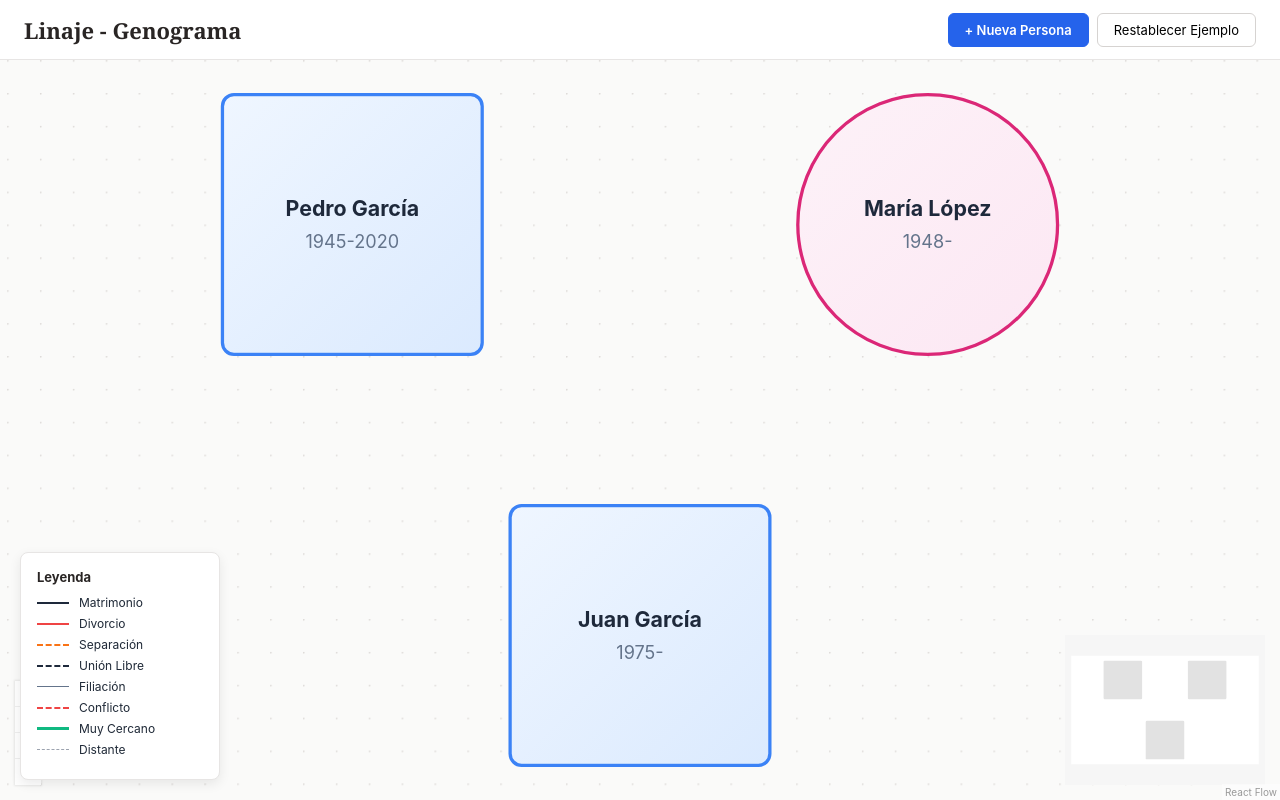
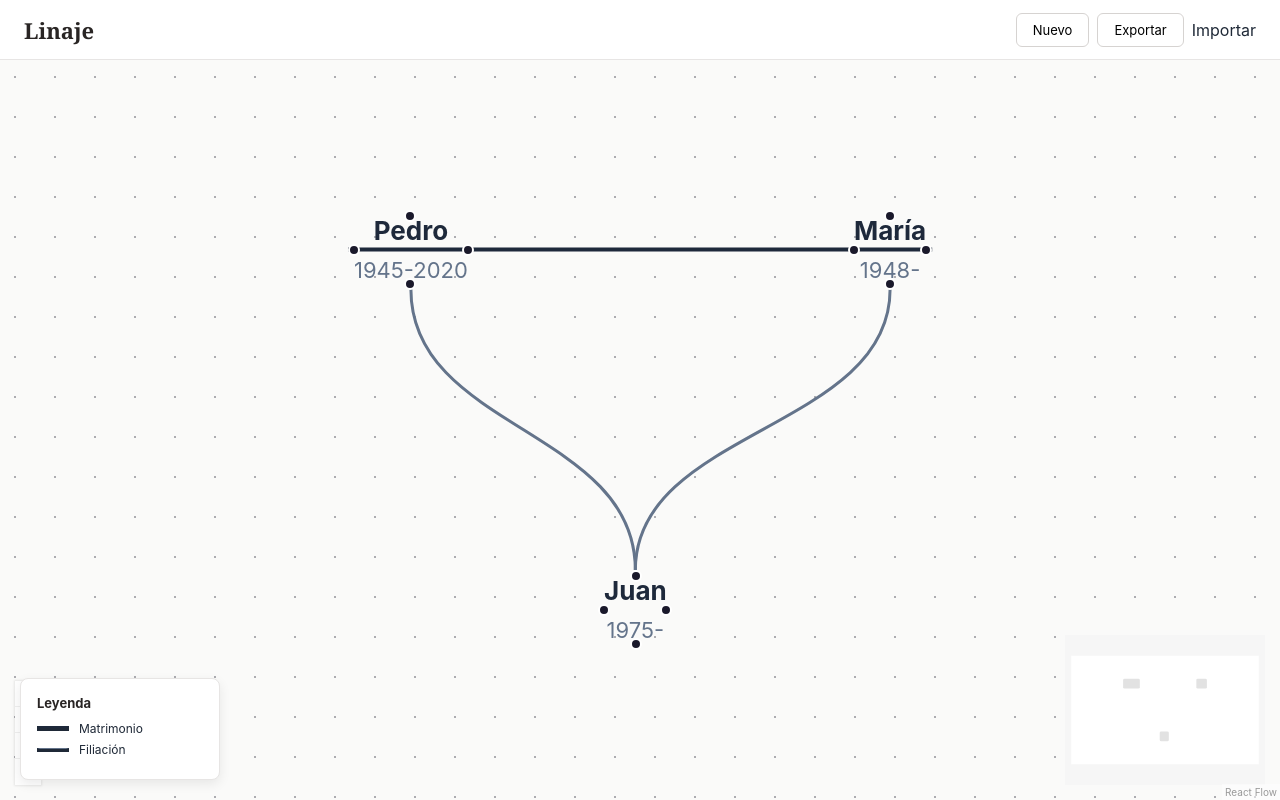
Before and after one commit to psjesusluis-coder/applinajez, a React (Vite) app in the folder Linaje/: page / in a window 1280 px wide. Built offline with nearby package versions, Linux system fonts and the light colour scheme.

Commit message:
Update App.jsx

```diff
--- a/Linaje/src/App.jsx
+++ b/Linaje/src/App.jsx
@@ -1,4 +1,4 @@
-import { useState, useCallback, useMemo, useEffect } from 'react';
+import { useState, useCallback, useEffect, useMemo } from 'react';
 import {
   ReactFlow,
   Background,
@@ -9,82 +9,103 @@ import {
   Position,
   applyNodeChanges,
   applyEdgeChanges,
-  getStraightPath,
-  getSmoothStepPath,
+  MarkerType,
 } from '@xyflow/react';
 import '@xyflow/react/dist/style.css';
 
 // ============================================================================
-// 1. CONFIGURACIÓN DE RELACIONES
+// 1. CONFIGURACIÓN DE TIPOS
 // ============================================================================
-const REL_TYPES = {
-  marriage: { label: 'Matrimonio', color: '#1e293b', width: 2, type: 'straight' },
-  divorce: { label: 'Divorcio', color: '#ef4444', width: 2, type: 'straight', deco: 'slash' },
-  separation: { label: 'Separación', color: '#f97316', width: 2, type: 'straight', dash: '4 4' },
-  cohabitation: { label: 'Unión Libre', color: '#1e293b', width: 2, dash: '6 4', type: 'straight' },
-  parent: { label: 'Filiación', color: '#64748b', width: 1.5, type: 'smoothstep' },
-  conflict: { label: 'Conflicto', color: '#ef4444', width: 2, dash: '6 4', type: 'straight' },
-  close: { label: 'Muy Cercano', color: '#10b981', width: 3, type: 'straight' },
-  distant: { label: 'Distante', color: '#9ca3af', width: 1.5, dash: '2 4', type: 'straight' },
+const VINCULOS = {
+  matrimonio: { label: 'Matrimonio', color: '#1e293b', width: 2 },
+  divorcio: { label: 'Divorcio', color: '#ef4444', width: 2, deco: 'slash' },
+  union: { label: 'Unión Libre', color: '#64748b', width: 2, dash: '6 4' },
+  filiacion: { label: 'Filiación', color: '#64748b', width: 1.5, type: 'smooth' },
 };
 
+const RELACIONES = {
+  cercano: { label: 'Cercano', color: '#10b981', width: 2 },
+  muy_cercano: { label: 'Muy Cercano', color: '#10b981', width: 3 },
+  distante: { label: 'Distante', color: '#9ca3af', width: 1.5, dash: '2 4' },
+  conflictivo: { label: 'Conflictivo', color: '#ef4444', width: 2, dash: '6 4' },
+  hostil: { label: 'Hostil', color: '#ef4444', width: 2, dash: '2 2' },
+  fusionado: { label: 'Fusionado', color: '#7c3aed', width: 3 },
+  abuso: { label: 'Abuso', color: '#dc2626', width: 2, dash: '1 3', arrow: true },
+};
+
+const ALL_TYPES = { ...VINCULOS, ...RELACIONES };
 const uid = () => Math.random().toString(36).substr(2, 9);
 
 // ============================================================================
-// 2. COMPONENTE: NODO DE PERSONA (Dimensiones Fijas 160x160)
+// 2. COMPONENTE: NODO DE PERSONA (Con botones flotantes integrados)
 // ============================================================================
 function PersonNode({ data, selected }) {
   const isFemale = data.gender === 'F';
   const isDeceased = data.deceased;
 
   return (
-    <div className={`person-node ${isFemale ? 'female' : 'male'} ${selected ? 'selected' : ''} ${isDeceased ? 'deceased' : ''}`}>
-      {/* Handles en 4 direcciones para conexiones precisas */}
-      <Handle type="source" position={Position.Top} id="t" className="node-handle" />
-      <Handle type="source" position={Position.Right} id="r" className="node-handle" />
-      <Handle type="source" position={Position.Bottom} id="b" className="node-handle" />
-      <Handle type="source" position={Position.Left} id="l" className="node-handle" />
+    <div className={`person ${isFemale ? 'person--f' : 'person--m'} ${selected ? 'is-selected' : ''} ${isDeceased ? 'is-deceased' : ''}`}>
+      {/* Handles para Vínculos de Pareja (Izquierda/Derecha) */}
+      <Handle type="source" position={Position.Left} id="left" className="handle handle-vinculo" />
+      <Handle type="target" position={Position.Right} id="right" className="handle handle-vinculo" />
+
+      {/* Handles para Filiación (Arriba/Abajo) */}
+      <Handle type="target" position={Position.Top} id="top" className="handle handle-filiacion" />
+      <Handle type="source" position={Position.Bottom} id="bottom" className="handle handle-filiacion" />
 
       <div className="person-content">
         <div className="person-name">{data.name || 'Sin nombre'}</div>
         {data.year && <div className="person-year">{data.year}</div>}
       </div>
+
+      {/* BOTONES FLOTANTES (Solo visibles si está seleccionado) */}
+      {selected && (
+        <>
+          <button className="float-btn float-top nodrag" onClick={(e) => e.stopPropagation()}>+ Padre/Madre</button>
+          <button className="float-btn float-bottom nodrag" onClick={(e) => e.stopPropagation()}>+ Hijo/a</button>
+          <button className="float-btn float-right nodrag" onClick={(e) => e.stopPropagation()}>+ Pareja</button>
+          <button className="float-btn float-left nodrag" onClick={(e) => e.stopPropagation()}>+ Hermano/a</button>
+        </>
+      )}
     </div>
   );
 }
 
 // ============================================================================
-// 3. COMPONENTE: LÍNEA PERSONALIZADA (Soporta divorcio, separación, etc.)
+// 3. COMPONENTE: EDGE PERSONALIZADO (Soporta barras de divorcio)
 // ============================================================================
 function CustomEdge({ sourceX, sourceY, targetX, targetY, sourcePosition, targetPosition, data }) {
-  const kind = data?.kind || 'parent';
-  const config = REL_TYPES[kind] || REL_TYPES.parent;
+  const kind = data?.kind;
+  const config = ALL_TYPES[kind] || VINCULOS.filiacion;
 
-  const edgeParams = { sourceX, sourceY, sourcePosition, targetX, targetY, targetPosition };
-  const [edgePath] = config.type === 'smoothstep'
-    ? getSmoothStepPath(edgeParams)[0]
-    : getStraightPath(edgeParams)[0];
-
-  const strokeStyle = {
-    stroke: config.color,
-    strokeWidth: config.width,
-    strokeDasharray: config.dash,
-  };
-
-  // Decoración especial para Divorcio (dos barras diagonales)
-  if (config.deco === 'slash') {
+  const isSmooth = config.type === 'smooth';
   const midX = (sourceX + targetX) / 2;
   const midY = (sourceY + targetY) / 2;
+
+  // Path de la línea
+  const path = isSmooth
+    ? `M ${sourceX} ${sourceY} C ${sourceX} ${midY}, ${targetX} ${midY}, ${targetX} ${targetY}`
+    : `M ${sourceX} ${sourceY} L ${targetX} ${targetY}`;
+
   return (
     <g>
-        <path d={edgePath} fill="none" style={strokeStyle} />
-        <line x1={midX - 6} y1={midY - 6} x2={midX + 6} y2={midY + 6} stroke={config.color} strokeWidth={2.5} />
-        <line x1={midX - 1} y1={midY - 6} x2={midX + 11} y2={midY + 6} stroke={config.color} strokeWidth={2.5} />
+      <path
+        d={path}
+        fill="none"
+        stroke={config.color}
+        strokeWidth={config.width}
+        strokeDasharray={config.dash}
+        markerEnd={config.arrow ? { type: MarkerType.ArrowClosed, color: config.color } : undefined}
+      />
+      {/* Barras diagonales para Divorcio */}
+      {config.deco === 'slash' && (
+        <>
+          <line x1={midX - 8} y1={midY - 8} x2={midX + 8} y2={midY + 8} stroke={config.color} strokeWidth={2.5} />
+          <line x1={midX - 2} y1={midY - 8} x2={midX + 14} y2={midY + 8} stroke={config.color} strokeWidth={2.5} />
+        </>
+      )}
     </g>
   );
-  }
-
-  return <path d={edgePath} fill="none" style={strokeStyle} />;
 }
 
 const nodeTypes = { person: PersonNode };
@@ -95,34 +116,31 @@ const edgeTypes = { custom: CustomEdge };
 // ============================================================================
 const INITIAL_DATA = {
   nodes: [
-    { id: '1', type: 'person', position: { x: 100, y: 150 }, data: { name: 'Pedro García', year: '1945-2020', gender: 'M' } },
-    { id: '2', type: 'person', position: { x: 450, y: 150 }, data: { name: 'María López', year: '1948-', gender: 'F' } },
-    { id: '3', type: 'person', position: { x: 275, y: 400 }, data: { name: 'Juan García', year: '1975-', gender: 'M' } },
+    { id: '1', type: 'person', position: { x: 100, y: 100 }, data: { name: 'Pedro', year: '1945-2020', gender: 'M' } },
+    { id: '2', type: 'person', position: { x: 350, y: 100 }, data: { name: 'María', year: '1948-', gender: 'F' } },
+    { id: '3', type: 'person', position: { x: 225, y: 280 }, data: { name: 'Juan', year: '1975-', gender: 'M' } },
   ],
   edges: [
-    { id: 'e1', source: '1', target: '2', type: 'custom', data: { kind: 'marriage' } },
-    { id: 'e2', source: '1', target: '2', type: 'custom', data: { kind: 'divorce' } }, // Línea roja sobre el matrimonio
-    { id: 'e3', source: '1', target: '3', type: 'custom', data: { kind: 'parent' } },
-    { id: 'e4', source: '2', target: '3', type: 'custom', data: { kind: 'parent' } },
+    { id: 'e1', source: '1', target: '2', sourceHandle: 'left', targetHandle: 'right', type: 'custom', data: { kind: 'matrimonio' } },
+    { id: 'e2', source: '1', target: '3', sourceHandle: 'bottom', targetHandle: 'top', type: 'custom', data: { kind: 'filiacion' } },
+    { id: 'e3', source: '2', target: '3', sourceHandle: 'bottom', targetHandle: 'top', type: 'custom', data: { kind: 'filiacion' } },
   ]
 };
 
 // ============================================================================
-// 5. COMPONENTE PRINCIPAL: APP
+// 5. APP PRINCIPAL
 // ============================================================================
 export default function App() {
   const [nodes, setNodes] = useState(INITIAL_DATA.nodes);
   const [edges, setEdges] = useState(INITIAL_DATA.edges);
   const [selectedId, setSelectedId] = useState(null);
+  const [relTarget, setRelTarget] = useState('');
+  const [relType, setRelType] = useState('cercano');
 
-  // Estado para el panel de relaciones
-  const [relTarget, setRelTarget] = useState('');
-  const [relType, setRelType] = useState('marriage');
-
-  // Cargar y guardar en localStorage
+  // Persistencia
   useEffect(() => {
     try {
-      const saved = localStorage.getItem('linaje-genograma-v7');
+      const saved = localStorage.getItem('linaje-final-v2');
       if (saved) {
         const data = JSON.parse(saved);
         setNodes(data.nodes || INITIAL_DATA.nodes);
@@ -132,13 +150,62 @@ export default function App() {
   }, []);
 
   useEffect(() => {
-    localStorage.setItem('linaje-genograma-v7', JSON.stringify({ nodes, edges }));
+    localStorage.setItem('linaje-final-v2', JSON.stringify({ nodes, edges }));
   }, [nodes, edges]);
 
   const onNodesChange = useCallback((changes) => setNodes((nds) => applyNodeChanges(changes, nds)), []);
   const onEdgesChange = useCallback((changes) => setEdges((eds) => applyEdgeChanges(changes, eds)), []);
 
-  // --- Acciones del Panel Lateral ---
+  // Conectar manualmente (arrastrar desde handles)
+  const onConnect = useCallback((params) => {
+    const sourceHandle = params.sourceHandle;
+    let kind = 'matrimonio';
+
+    if (sourceHandle === 'bottom' || sourceHandle === 'top') {
+      kind = 'filiacion';
+    }
+
+    const newEdge = { ...params, id: uid(), type: 'custom', data: { kind } };
+    setEdges((eds) => [...eds, newEdge]);
+  }, []);
+
+  // --- ACCIONES DE BOTONES FLOTANTES ---
+  const addParent = useCallback(() => {
+    if (!selectedId) return;
+    const node = nodes.find(n => n.id === selectedId);
+    const id = uid();
+    setNodes((nds) => [...nds, { id, type: 'person', position: { x: node.position.x, y: node.position.y - 200 }, data: { name: 'Nuevo Padre/Madre', gender: 'M' } }]);
+    setEdges((eds) => [...eds, { id: uid(), source: id, target: selectedId, sourceHandle: 'bottom', targetHandle: 'top', type: 'custom', data: { kind: 'filiacion' } }]);
+  }, [selectedId, nodes]);
+
+  const addChild = useCallback(() => {
+    if (!selectedId) return;
+    const node = nodes.find(n => n.id === selectedId);
+    const id = uid();
+    setNodes((nds) => [...nds, { id, type: 'person', position: { x: node.position.x, y: node.position.y + 200 }, data: { name: 'Nuevo Hijo/a', gender: 'M' } }]);
+    setEdges((eds) => [...eds, { id: uid(), source: selectedId, target: id, sourceHandle: 'bottom', targetHandle: 'top', type: 'custom', data: { kind: 'filiacion' } }]);
+  }, [selectedId, nodes]);
+
+  const addPartner = useCallback(() => {
+    if (!selectedId) return;
+    const node = nodes.find(n => n.id === selectedId);
+    const id = uid();
+    const gender = node.data.gender === 'F' ? 'M' : 'F';
+    setNodes((nds) => [...nds, { id, type: 'person', position: { x: node.position.x + 250, y: node.position.y }, data: { name: 'Nueva Pareja', gender } }]);
+    setEdges((eds) => [...eds, { id: uid(), source: selectedId, target: id, sourceHandle: 'left', targetHandle: 'right', type: 'custom', data: { kind: 'matrimonio' } }]);
+  }, [selectedId, nodes]);
+
+  const addSibling = useCallback(() => {
+    if (!selectedId) return;
+    const node = nodes.find(n => n.id === selectedId);
+    const parentEdges = edges.filter(e => e.target === selectedId && e.data?.kind === 'filiacion');
+    const id = uid();
+    setNodes((nds) => [...nds, { id, type: 'person', position: { x: node.position.x + 180, y: node.position.y }, data: { name: 'Nuevo Hermano/a', gender: 'M' } }]);
+    const newEdges = parentEdges.map(e => ({ id: uid(), source: e.source, target: id, sourceHandle: 'bottom', targetHandle: 'top', type: 'custom', data: { kind: 'filiacion' } }));
+    setEdges((eds) => [...eds, ...newEdges]);
+  }, [selectedId, nodes, edges]);
+
+  // --- ACCIONES DEL PANEL LATERAL ---
   const updateNodeData = useCallback((nodeId, newData) => {
     setNodes((nds) => nds.map((n) => n.id === nodeId ? { ...n, data: { ...n.data, ...newData } } : n));
   }, []);
@@ -152,165 +219,157 @@ export default function App() {
   const addRelationship = useCallback(() => {
     if (!selectedId || !relTarget) return;
     const newEdge = {
-      id: uid(),
-      source: selectedId,
-      target: relTarget,
-      type: 'custom',
-      data: { kind: relType },
+      id: uid(), source: selectedId, target: relTarget,
+      sourceHandle: 'left', targetHandle: 'right',
+      type: 'custom', data: { kind: relType },
     };
     setEdges((eds) => [...eds, newEdge]);
-    setRelTarget(''); // Resetear selección
+    setRelTarget('');
   }, [selectedId, relTarget, relType]);
 
-  const removeEdge = useCallback((edgeId) => {
-    setEdges((eds) => eds.filter((e) => e.id !== edgeId));
+  const removeEdge = useCallback((edgeId) => setEdges((eds) => eds.filter((e) => e.id !== edgeId)), []);
+
+  // --- HERRAMIENTAS ---
+  const exportJson = useCallback(() => {
+    const blob = new Blob([JSON.stringify({ nodes, edges }, null, 2)], { type: 'application/json' });
+    const url = URL.createObjectURL(blob);
+    const a = document.createElement('a'); a.href = url; a.download = 'genograma.json'; a.click();
+    URL.revokeObjectURL(url);
+  }, [nodes, edges]);
+
+  const importJson = useCallback((e) => {
+    const file = e.target.files?.[0]; if (!file) return;
+    const reader = new FileReader();
+    reader.onload = () => {
+      try {
+        const data = JSON.parse(reader.result);
+        setNodes(data.nodes || []); setEdges(data.edges || []);
+      } catch { alert('Archivo inválido'); }
+    };
+    reader.readAsText(file);
   }, []);
 
-  const addNewPerson = useCallback(() => {
-    const id = uid();
-    setNodes((nds) => [
-      ...nds,
-      { id, type: 'person', position: { x: 300, y: 300 }, data: { name: 'Nueva Persona', gender: 'M' } }
-    ]);
-    setSelectedId(id);
+  const newGenogram = useCallback(() => {
+    if (confirm('¿Crear nuevo genograma? Se perderán los datos actuales.')) {
+      setNodes([]); setEdges([]); setSelectedId(null);
+    }
   }, []);
+
+  // --- LEYENDA DINÁMICA ---
+  const usedKinds = useMemo(() => {
+    const kinds = new Set(edges.map(e => e.data?.kind).filter(Boolean));
+    return Array.from(kinds).map(k => ({ key: k, config: ALL_TYPES[k] })).filter(item => item.config);
+  }, [edges]);
 
   const selectedNode = nodes.find((n) => n.id === selectedId);
   const otherNodes = nodes.filter((n) => n.id !== selectedId);
 
+  // Asignar eventos a los botones flotantes (truco para que funcionen dentro del nodo)
+  const nodeWithActions = useMemo(() => {
+    if (!selectedNode) return null;
+    return {
+      ...selectedNode,
+      data: {
+        ...selectedNode.data,
+        onAddParent: addParent,
+        onAddChild: addChild,
+        onAddPartner: addPartner,
+        onAddSibling: addSibling,
+      }
+    };
+  }, [selectedNode, addParent, addChild, addPartner, addSibling]);
+
   return (
-    <div className="app" onClick={() => setSelectedId(null)}>
+    <div className="app">
       <header className="topbar">
-        <h1>Linaje - Genograma</h1>
+        <h1>Linaje</h1>
         <div className="toolbar">
-          <button className="primary" onClick={addNewPerson}>+ Nueva Persona</button>
-          <button onClick={() => { setNodes(INITIAL_DATA.nodes); setEdges(INITIAL_DATA.edges); setSelectedId(null); }}>
-            Restablecer Ejemplo
-          </button>
+          <button onClick={newGenogram}>Nuevo</button>
+          <button onClick={exportJson}>Exportar</button>
+          <label className="import-btn">Importar<input type="file" accept=".json" onChange={importJson} hidden /></label>
         </div>
       </header>
 
       <div className="body">
-        <div className="canvas" onClick={(e) => e.stopPropagation()}>
+        <div className="canvas">
           <ReactFlow
             nodes={nodes}
             edges={edges}
             onNodesChange={onNodesChange}
             onEdgesChange={onEdgesChange}
-            onNodeClick={(_, node) => { setSelectedId(node.id); }}
+            onConnect={onConnect}
+            onNodeClick={(_, node) => setSelectedId(node.id)}
+            onPaneClick={() => setSelectedId(null)}
             nodeTypes={nodeTypes}
             edgeTypes={edgeTypes}
             fitView
-            deleteKeyCode={['Delete', 'Backspace']}
-            onEdgesDelete={(deleted) => setEdges((eds) => eds.filter((e) => !deleted.find((d) => d.id === e.id)))}
           >
-            <Background variant={BackgroundVariant.Dots} gap={20} size={1} color="#d6d3d1" />
+            <Background variant={BackgroundVariant.Dots} gap={20} size={1} />
             <Controls />
-            <MiniMap pannable zoomable />
+            <MiniMap />
           </ReactFlow>
 
-          {/* Leyenda */}
+          {/* Leyenda Dinámica */}
+          {usedKinds.length > 0 && (
             <div className="legend">
               <strong>Leyenda</strong>
-            {Object.entries(REL_TYPES).map(([key, value]) => (
+              {usedKinds.map(({ key, config }) => (
                 <div key={key} className="legend-row">
-                <span className="swatch" style={{ borderTopColor: value.color, borderTopWidth: value.width, borderTopStyle: value.dash ? 'dashed' : 'solid' }} />
-                {value.label}
+                  <span className="swatch" style={{ borderTopColor: config.color, borderTopWidth: config.width, borderStyle: config.dash ? 'dashed' : 'solid' }} />
+                  {config.label}
                 </div>
               ))}
             </div>
+          )}
         </div>
 
-        {/* ========================================================================
-            PANEL LATERAL DE EDICIÓN (Restaurado y Completo)
-            ======================================================================== */}
+        {/* Panel Lateral */}
         {selectedNode && (
-          <aside className="editor" onClick={(e) => e.stopPropagation()}>
+          <aside className="editor">
             <div className="editor-head">
               <strong>Editar Persona</strong>
               <button className="ghost" onClick={() => setSelectedId(null)}>✕</button>
             </div>
 
-            <label>
-              Nombre
-              <input
-                value={selectedNode.data.name}
-                onChange={(e) => updateNodeData(selectedNode.id, { name: e.target.value })}
-                placeholder="Nombre completo"
-              />
-            </label>
-
-            <label>
-              Años de vida
-              <input
-                value={selectedNode.data.year || ''}
-                onChange={(e) => updateNodeData(selectedNode.id, { year: e.target.value })}
-                placeholder="1950-2010"
-              />
-            </label>
-
-            <label>
-              Género
-              <select
-                value={selectedNode.data.gender}
-                onChange={(e) => updateNodeData(selectedNode.id, { gender: e.target.value })}
-              >
+            <label>Nombre<input value={selectedNode.data.name} onChange={(e) => updateNodeData(selectedNode.id, { name: e.target.value })} /></label>
+            <label>Años<input value={selectedNode.data.year || ''} onChange={(e) => updateNodeData(selectedNode.id, { year: e.target.value })} placeholder="1950-2010" /></label>
+            <label>Género
+              <select value={selectedNode.data.gender} onChange={(e) => updateNodeData(selectedNode.id, { gender: e.target.value })}>
                 <option value="M">Masculino (Cuadrado)</option>
                 <option value="F">Femenino (Círculo)</option>
               </select>
             </label>
-
             <label className="checkbox-label">
-              <input
-                type="checkbox"
-                checked={selectedNode.data.deceased || false}
-                onChange={(e) => updateNodeData(selectedNode.id, { deceased: e.target.checked })}
-              />
+              <input type="checkbox" checked={selectedNode.data.deceased || false} onChange={(e) => updateNodeData(selectedNode.id, { deceased: e.target.checked })} />
               Fallecido/a
             </label>
 
-            <div className="section-title">Agregar Relación</div>
+            <div className="section-title">Agregar Relación Emocional</div>
             <select value={relTarget} onChange={(e) => setRelTarget(e.target.value)}>
               <option value="">Seleccionar persona...</option>
-              {otherNodes.map((n) => (
-                <option key={n.id} value={n.id}>{n.data.name || n.id}</option>
-              ))}
+              {otherNodes.map((n) => <option key={n.id} value={n.id}>{n.data.name || n.id}</option>)}
             </select>
+            <select value={relType} onChange={(e) => setRelType(e.target.value)}>
+              {Object.entries(RELACIONES).map(([k, v]) => <option key={k} value={k}>{v.label}</option>)}
+            </select>
+            <button className="primary full" onClick={addRelationship} disabled={!relTarget}>Conectar Relación</button>
 
-            <select value={relType} onChange={(e) => setRelType(e.target.value)}>
-              {Object.entries(REL_TYPES).map(([k, v]) => (
-                <option key={k} value={k}>{v.label}</option>
-              ))}
-            </select>
-
-            <button className="primary full" onClick={addRelationship} disabled={!relTarget}>
-              Conectar Vínculo
-            </button>
-
-            <div className="section-title">Vínculos Activos</div>
+            <div className="section-title">Vínculos y Relaciones</div>
             <div className="rel-list">
-              {edges
-                .filter((e) => e.source === selectedNode.id || e.target === selectedNode.id)
-                .map((edge) => {
+              {edges.filter((e) => e.source === selectedNode.id || e.target === selectedNode.id).map((edge) => {
                 const otherId = edge.source === selectedNode.id ? edge.target : edge.source;
                 const otherNode = nodes.find((n) => n.id === otherId);
-                  const relLabel = REL_TYPES[edge.data?.kind]?.label || edge.data?.kind;
-
+                const config = ALL_TYPES[edge.data?.kind] || { label: edge.data?.kind };
                 return (
                   <div key={edge.id} className="rel-item">
-                      <span>{relLabel} ↔ {otherNode?.data.name || '???'}</span>
-                      <button className="ghost small" onClick={() => removeEdge(edge.id)} title="Eliminar relación">🗑️</button>
+                    <span>{config.label} ↔ {otherNode?.data.name || '???'}</span>
+                    <button className="ghost small" onClick={() => removeEdge(edge.id)}>🗑️</button>
                   </div>
                 );
               })}
-              {edges.filter((e) => e.source === selectedNode.id || e.target === selectedNode.id).length === 0 && (
-                <p className="hint">Sin relaciones activas</p>
-              )}
             </div>
 
-            <button className="danger" onClick={() => deleteNode(selectedNode.id)}>
-              Eliminar Persona
-            </button>
+            <button className="danger" onClick={() => deleteNode(selectedNode.id)}>Eliminar Persona</button>
           </aside>
         )}
       </div>
```
Lines whose indentation alone changed are shown as unchanged.
